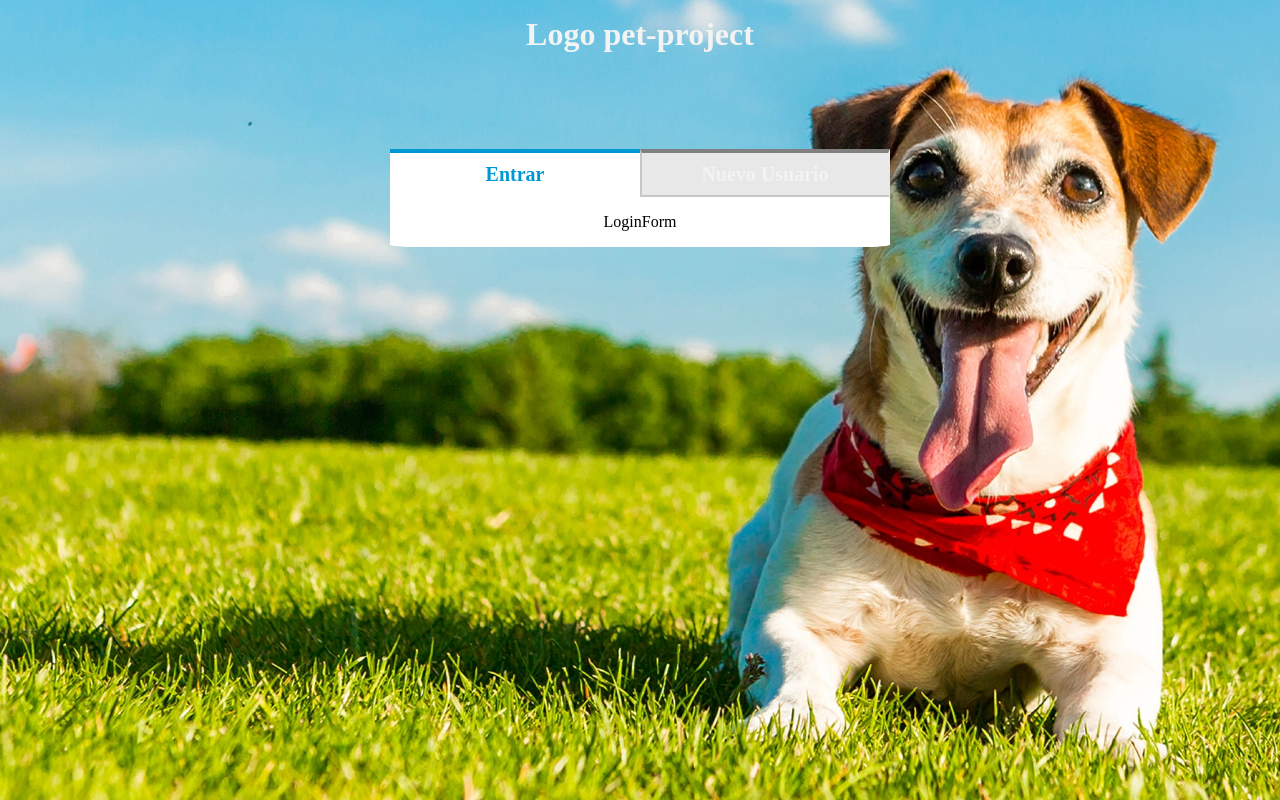
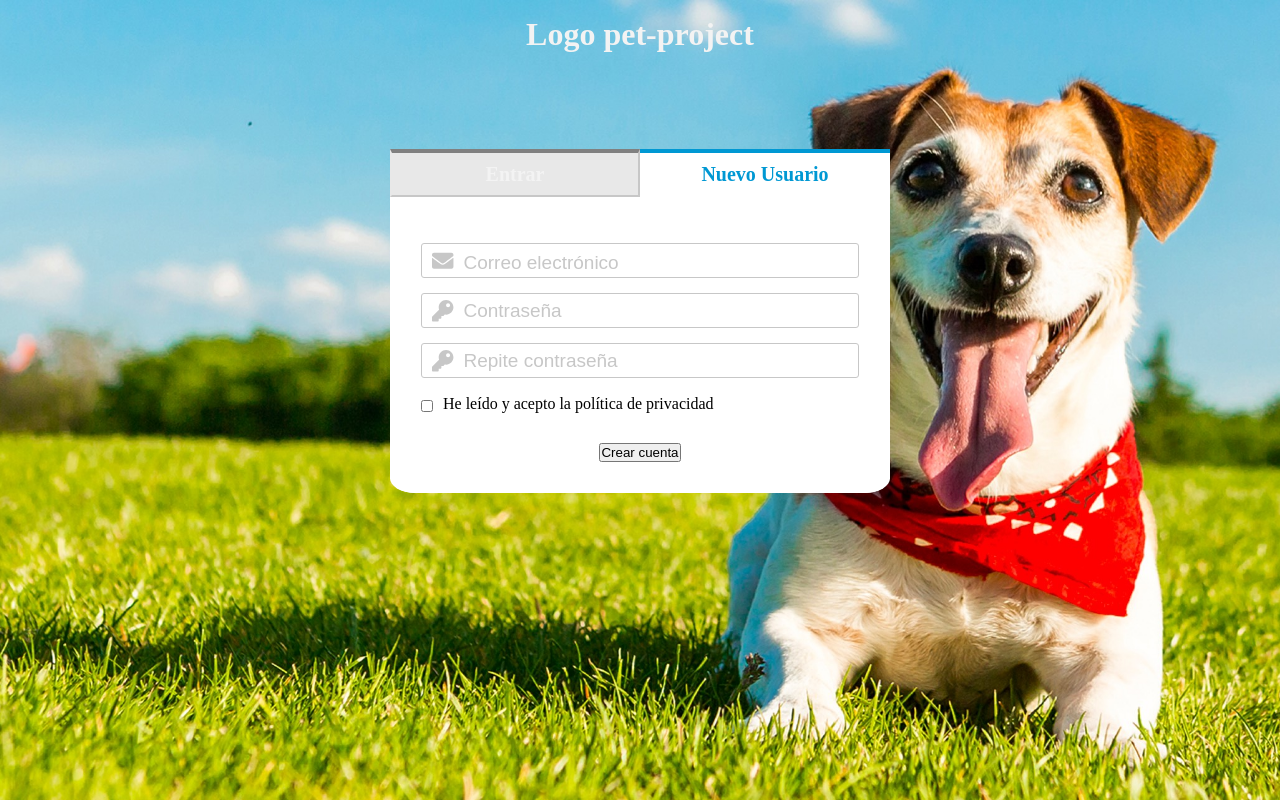
Before and after one commit to gabyballester/pet-project, a Vue app: page /admin/login in a window 1280 px wide. Built offline with nearby package versions, Linux system fonts and the light colour scheme.

Commit message:
Maqueta Registerform y valida datos

```diff
--- a/src/assets/fontawesome/fontawesome.js
+++ b/src/assets/fontawesome/fontawesome.js
@@ -14,7 +14,9 @@ library.add(
   solidIcons.faUserFriends,
   solidIcons.faHandHoldingMedical,
   solidIcons.faBriefcaseMedical,
-  solidIcons.faStore
+  solidIcons.faStore,
+  solidIcons.faEnvelope,
+  solidIcons.faKey
 )
 
 
--- a/src/assets/scss/_variables.scss
+++ b/src/assets/scss/_variables.scss
@@ -1,9 +1,9 @@
 $defaultFontSize: 16px;
 
 $primary-color: #0098d3;
-// $primary-color-hover: #0280b3;
+$primary-color-hover: #0280b3;
 // $primary-color-light: #b9d5ff;
-// $primary-color-ultra-light: #eaf9ff;
+$primary-color-ultra-light: #eaf9ff;
 // $primary-color-dark: #8698a5;
 // $menu-color-item: #0099ff;
 // $menu-color-item-hover: #0073c0;
@@ -41,12 +41,12 @@ $background-grey-dark: #595959;
 $background-grey-dark2: #252527;
 // $background-dark: #15202b;
 // $background-success: #84b84c1f;
-// $background-error: #ff00001f;
+$background-error: #ff00001f;
 // $background-dark-web: #16202b;
 // $background-dark-light-web: #1a2734;
 
 // $success: #84b84c;
-// $error: #ff0000;
+$error: #ff0000;
 
 // // Social Color
 $youtube: #cd201f;
--- /dev/null
+++ b/src/components/Admin/RegisterForm/RegisterForm.vue
@@ -0,0 +1,350 @@
+<template>
+  <form class="container-form" @submit.prevent="submitForm">
+    <!-- email input  -->
+    <div class="row-form">
+      <div
+        class="input-container-form"
+        :class="{ 'error-div': formData.email.length && errors.email.status }"
+      >
+        <icon class="icon" icon="envelope" />
+        <input
+          class="input-element"
+          :class="{ 'error-text': errors.email.status }"
+          name="email"
+          type="email"
+          placeholder="Correo electrónico"
+          autocomplete="email"
+          v-model.trim="formData.email"
+          @keyup="validateEmail"
+        />
+      </div>
+      <p v-if="formData.email.length && errors.email.status" class="error-text">
+        {{ errors.email.message }}
+      </p>
+    </div>
+
+    <!-- password input -->
+    <div class="row-form">
+      <div
+        id="password"
+        class="input-container-form"
+        :class="{
+          'error-div': formData.password.length && errors.password.status,
+        }"
+      >
+        <icon class="icon" icon="key" />
+        <input
+          class="input-element"
+          :class="{
+            'error-text': formData.password.length && errors.password.status,
+          }"
+          name="password"
+          type="password"
+          placeholder="Contraseña"
+          autocomplete="current-password"
+          v-model.trim="formData.password"
+          @keyup="validatePassword"
+        />
+      </div>
+      <p
+        v-if="formData.password.length && errors.password.status"
+        class="error-text"
+      >
+        {{ errors.password.message }}
+      </p>
+    </div>
+    <!-- repeat password input -->
+    <div class="row-form">
+      <div
+        id="repeatPassword"
+        class="input-container-form"
+        :class="{
+          'error-div':
+            formData.repeatPassword.length && errors.repeatPassword.status,
+        }"
+      >
+        <icon class="icon" icon="key" />
+        <input
+          class="input-element"
+          :class="{
+            'error-text':
+              formData.repeatPassword.length && errors.repeatPassword.status,
+          }"
+          name="repeatPassword"
+          type="password"
+          placeholder="Repite contraseña"
+          autocomplete="new-password"
+          v-model.trim="formData.repeatPassword"
+          @keyup="validateRepeatPassword"
+        />
+      </div>
+      <p
+        v-if="formData.repeatPassword.length && errors.repeatPassword.status"
+        class="error-text"
+      >
+        {{ errors.repeatPassword.message }}
+      </p>
+      <p
+        v-if="
+          formData.password.length &&
+            formData.repeatPassword.length &&
+            errors.comparePasswords.status
+        "
+        class="error-text"
+      >
+        {{ errors.comparePasswords.message }}
+      </p>
+    </div>
+    <!-- checkbox container -->
+    <div class="row-form">
+      <div class="checkbox-container-form">
+        <input
+          type="checkbox"
+          name="privacyPolicy"
+          class="checkbox"
+          :checked="formData.privacyPolicy"
+          v-model="formData.privacyPolicy"
+          @click="handleChange"
+        />
+
+        <label class="label-conditions"
+          >He leído y acepto la política de privacidad</label
+        >
+      </div>
+      <div></div>
+    </div>
+
+    <button class="button-form" type="submit">
+      Crear cuenta
+    </button>
+  </form>
+</template>
+
+<script>
+export default {
+  data() {
+    return {
+      formData: {
+        email: "",
+        password: "",
+        repeatPassword: "",
+        privacyPolicy: false,
+      },
+      minLength: 6,
+      errors: {
+        email: {
+          status: true,
+          message: "Email incorrecto",
+        },
+        password: {
+          status: true,
+          message: "Mínimo: 6 caracteres.",
+        },
+        repeatPassword: {
+          status: true,
+          message: "Mínimo: 6 caracteres.",
+        },
+        comparePasswords: {
+          status: true,
+          message: "Passwords no coinciden",
+        },
+      },
+    };
+  },
+  computed: {
+    emailChecker() {
+      const checker = /^([a-zA-Z0-9_\.\-])+\@(([a-zA-Z0-9\-])+\.)+([a-zA-Z0-9]{2,4})+$/;
+      return !checker.test(this.formData.email);
+    },
+  },
+  methods: {
+    validateEmail() {
+      if (this.formData.email.length === 0) {
+        this.errors.email.status = false;
+      } else {
+        this.errors.email.status = this.emailChecker;
+      }
+    },
+    validatePassword() {
+      this.errors.comparePasswords.status = false;
+      const length = this.formData.password.length;
+      const minLength = this.minLength;
+      if (length === 0) {
+        this.errors.password.status = false;
+      } else if (length < minLength) {
+        this.errors.password.status = true;
+      } else {
+        this.errors.password.status = false;
+      }
+    },
+    validateRepeatPassword() {
+      this.errors.comparePasswords.status = false;
+      const length = this.formData.repeatPassword.length;
+      const minLength = this.minLength;
+      console.log(length);
+      if (length === 0) {
+        this.errors.repeatPassword.status = false;
+      } else if (length < minLength) {
+        this.errors.repeatPassword.status = true;
+      } else {
+        this.errors.repeatPassword.status = false;
+      }
+    },
+    comparePasswordsValidation() {
+      if (this.formData.password === this.formData.repeatPassword) {
+        this.errors.comparePasswords.status = false;
+      } else {
+        this.errors.comparePasswords.status = true;
+      }
+    },
+    submitForm() {
+      this.comparePasswordsValidation();
+      if (
+        !this.errors.email.status &&
+        !this.errors.password.status &&
+        !this.errors.repeatPassword.status &&
+        !this.errors.comparePasswords.status &&
+        this.formData.privacyPolicy
+      ) {
+        console.log("correcto");
+      } else {
+        console.log("no correcto");
+
+      }
+    },
+  },
+};
+</script>
+
+<style lang="scss" scoped>
+@import "@/assets/scss/index.scss";
+
+.container-form {
+  padding: 30px 15px 15px 15px;
+  display: flex;
+  flex-grow: 1;
+  align-items: flex-start;
+  justify-content: flex-start;
+  flex-direction: column;
+  align-items: center;
+
+  .row-form {
+    display: flex;
+    flex-grow: 1;
+    flex-direction: column;
+    align-items: flex-start;
+    width: 100%;
+    height: auto;
+    margin-bottom: 15px;
+
+    .input-container-form {
+      display: flex;
+      flex-grow: 1;
+      flex-direction: row;
+      justify-content: center;
+      align-items: center;
+      border: 1px solid $background-grey-light2;
+      border-radius: 3px;
+      width: 100%;
+      height: 35px;
+
+      .icon {
+        padding: 0 !important;
+        margin-left: 10px !important;
+        margin-right: 10px;
+        color: $background-grey-light2;
+        width: auto !important;
+        height: 65% !important;
+      }
+
+      .input-element {
+        display: inherit;
+        flex-grow: inherit;
+        border: none;
+        color: black;
+        font-size: 0em + 19px / $defaultFontSize;
+        background-color: transparent;
+        padding-right: 10px;
+      }
+
+      .input-element:focus {
+        outline: none !important;
+      }
+
+      .input-element::placeholder {
+        color: $background-grey-light2;
+        opacity: 1;
+      }
+    }
+
+    .input-container-form:hover {
+      border: 1px solid $primary-color;
+    }
+
+    .input-container-form:focus-within {
+      border: 2px solid $primary-color;
+      background-color: $primary-color-ultra-light;
+    }
+
+    .checkbox-container-form {
+      display: flex;
+      flex-direction: row;
+      width: 100%;
+      height: auto;
+      justify-content: flex-start;
+      align-items: center;
+      height: 25px;
+      margin-bottom: 10px;
+
+      input[type="checkbox"] {
+        border: none;
+        height: 0.9em;
+        width: 0.9em;
+        cursor: pointer;
+      }
+
+      .label-conditions {
+        text-align: left;
+        width: 100%;
+        margin-left: 10px;
+        font-size: $defaultFontSize;
+        padding-bottom: 3px;
+      }
+    }
+
+    .button-form {
+      margin-top: 10px;
+      background-color: $primary-color;
+      color: $font-light;
+      border-radius: 5px;
+      border: 1px solid $background-grey-light2;
+      height: 42px;
+      width: 100%;
+      font-size: 0em + 18px / $defaultFontSize;
+      cursor: pointer;
+    }
+
+    .button-form:hover {
+      background-color: $primary-color-hover;
+      color: $font-light;
+    }
+
+    .button-form:focus,
+    .button-form:active {
+      background-color: $primary-color;
+      color: $font-light;
+      outline: none;
+    }
+  }
+
+  .error-div {
+    background: $background-error !important;
+    border-color: $error !important;
+  }
+
+  .error-text {
+    margin-top: 5px;
+    color: $error !important;
+  }
+}
+</style>
--- /dev/null
+++ b/src/components/Admin/RegisterForm/index.js
@@ -0,0 +1 @@
+export {default} from './RegisterForm.vue';
--- a/src/main.js
+++ b/src/main.js
@@ -11,8 +11,8 @@ import BaseToggle from '@/components/BaseToggle';
 import LanguageSelector from '@/components/LanguageSelector';
 
 const app = createApp(App);
-app.use(store)
-app.use(router)
+app.use(store);
+app.use(router);
 app.use(i18n);
 
 // declaración de componentes globales
--- a/src/pages/Admin/SignIn/SignIn.vue
+++ b/src/pages/Admin/SignIn/SignIn.vue
@@ -56,7 +56,7 @@ export default {
   },
   data() {
     return {
-      tab: true,
+      tab: false,
     };
   },
   methods: {
```
Also changed, not shown: src/services/validation.service.js (added).
